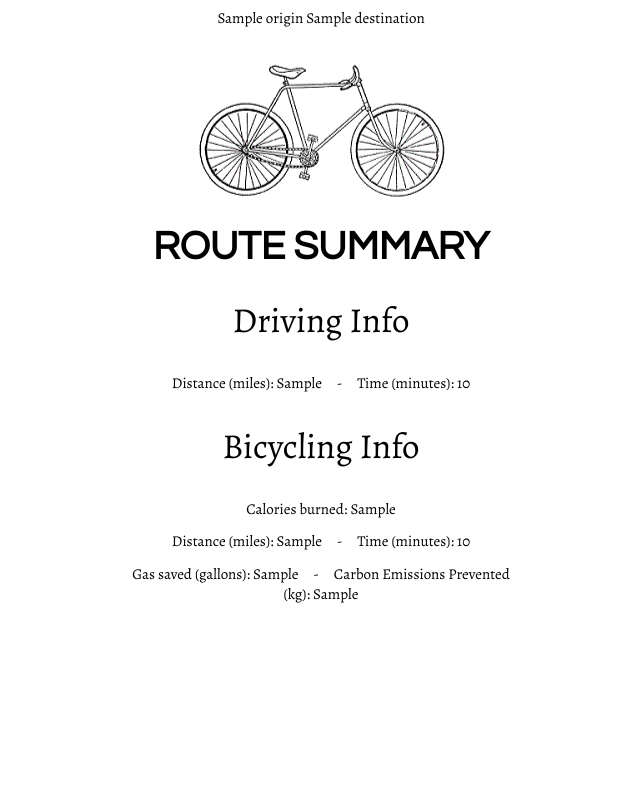
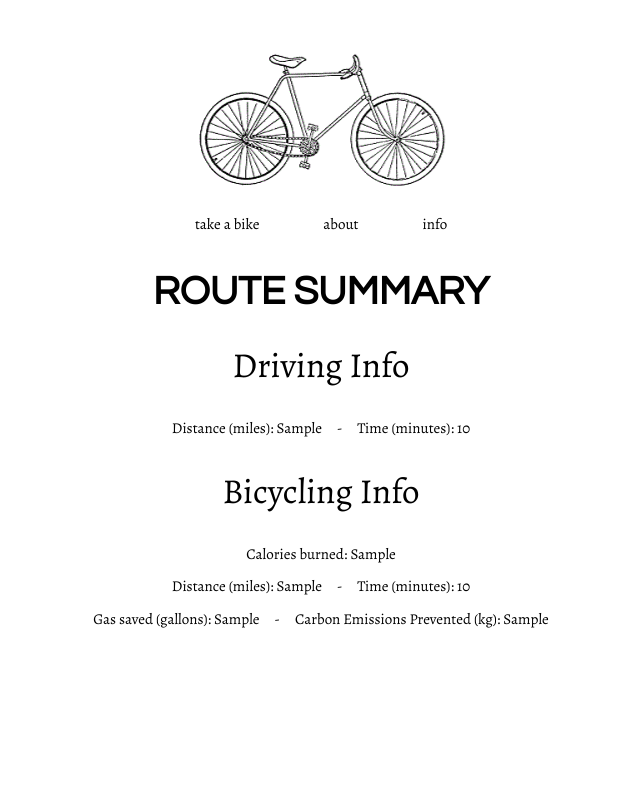
Before and after one commit to MattKNewell/TakeABike, a Flask app: template templates/results.html in a window 1280 px wide. Shown: the whole page, without its empty margins (319-959 px from the left). Run offline with Flask 2, Linux system fonts and the light colour scheme; the template is opened without the code that fills it: most values are stand-ins (such as "Sample title", 1, 10 or a date in 2020).

Commit message:
Fixed alignment and add nav to results page

```diff
--- a/static/css/style.css
+++ b/static/css/style.css
@@ -66,7 +66,7 @@ nav.sitenavigation {
 
 /* main content */
 .content {
-    max-width: 400px;
+    max-width: 600px;
     position: absolute;
     left: 50%;
     top: 30%;
--- a/templates/results.html
+++ b/templates/results.html
@@ -26,6 +26,13 @@
     <body>
         <div class="content">
             <a href="../static/bike_clip_art.gif" target="_blank"><img class="bike_art" src="../static/bike_clip_art.gif" width="250" height="137" alt="A bike clip art" /></a>
+            <nav class = "sitenavigation">
+                <ul>
+                    <li><a href="\">take a bike</a></li>
+                    <li><a href="about">about</a></li>
+                    <li><a href="info">info</a></li>
+                </ul>
+            </nav>
             <h1 style="font-size: 40px">ROUTE SUMMARY</h1>
             <h2 style="font-size: 35px">Driving Info</h2>
             <h2>Distance (miles): {{the_miles_driving}} &nbsp&nbsp&nbsp&nbsp-&nbsp&nbsp&nbsp&nbsp  Time (minutes): {{the_duration_driving}}</h2>
@@ -37,7 +44,5 @@
 
             <br><br>
         </div>
-        {{origin}}
-        {{destination}}
     </body>
 </html>
```
